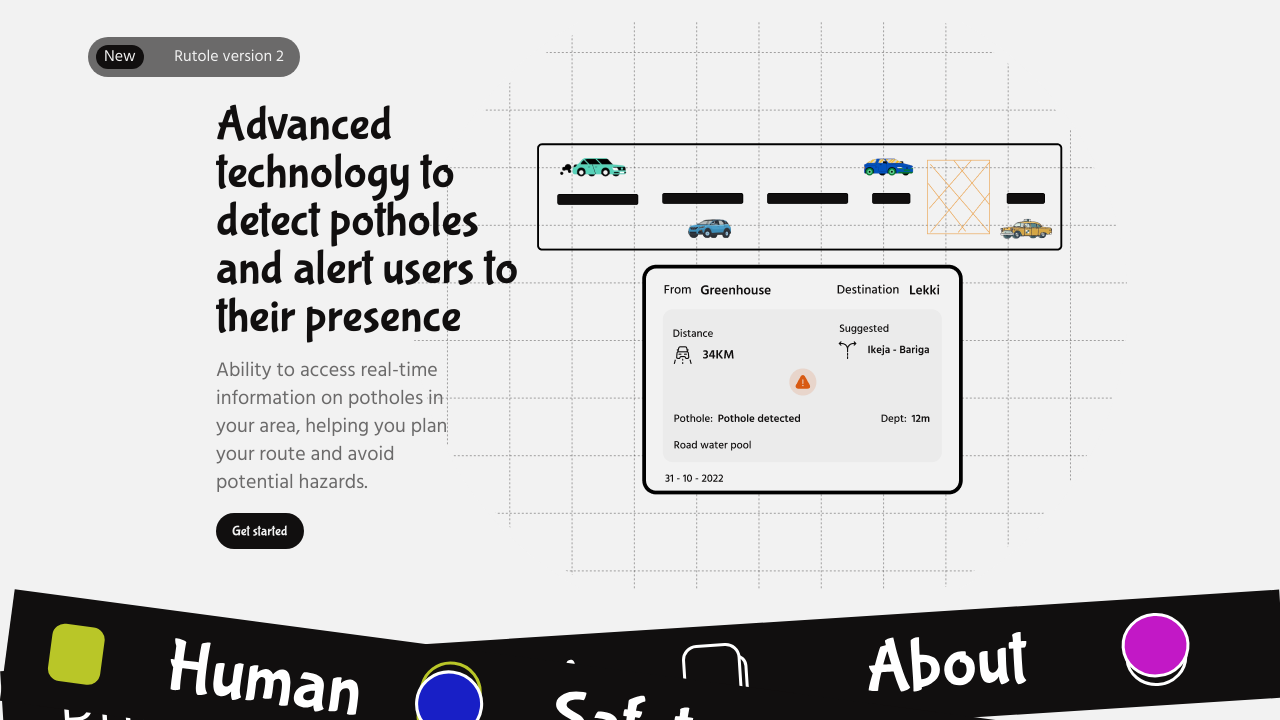
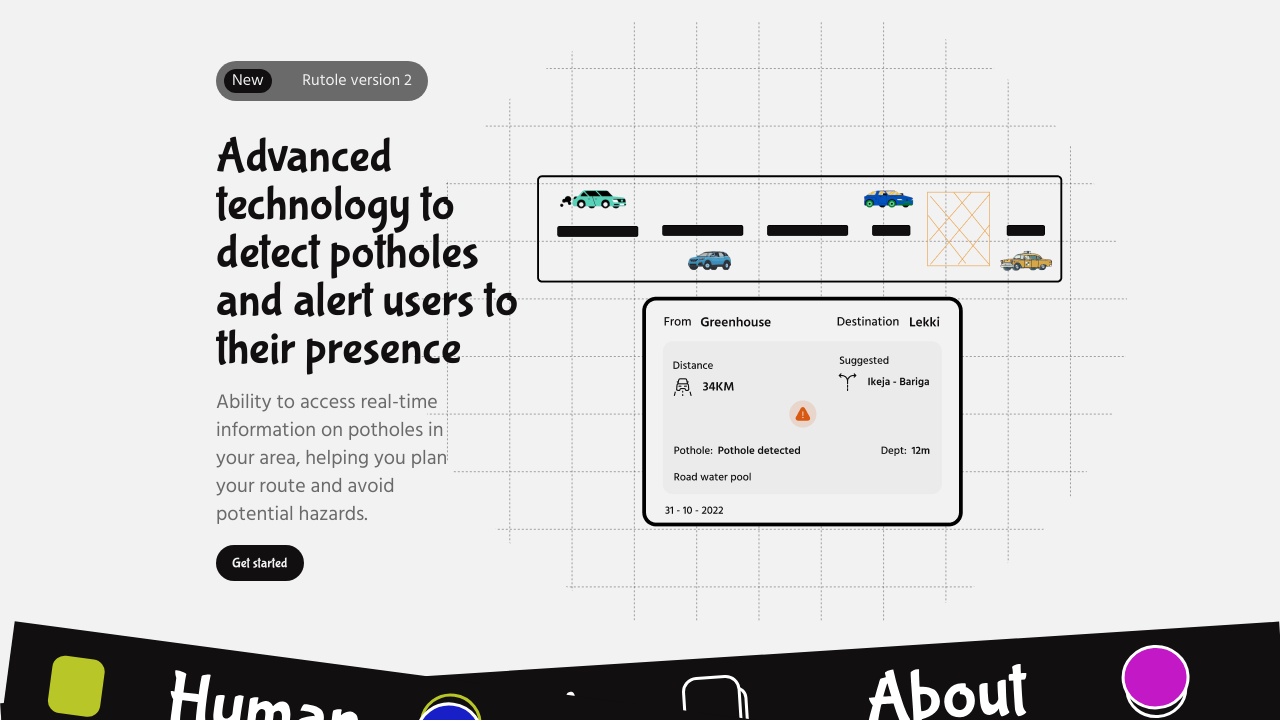
Before and after one commit to Dtoo007/Rutole-Advanced-Road-Technology, a website: page index.html in a window 1280 px wide. Shown: the part 80-800 px from the top of the page. Drawn offline with Linux system fonts and the light colour scheme.

Commit message:
files update

```diff
--- a/index.html
+++ b/index.html
@@ -31,15 +31,15 @@
             </div>
         </div>
     </nav>
+
+    <!--HERO-->
+    <section class="container flex flex-col items-start  pt-10 pb-10 bg-[url('../images/background-image.svg')] bg-right bg-no-repeat">
             <!--VERSION-->
-    <section class="container pt-4 pb-16 ml-6 absolute">
-        <div class="flex flex-row font-hind items-end justify-between bg-off_arch w-1/4 p-2 text-center rounded-full ">
+            <div class="flex flex-row font-hind items-end justify-between bg-off_arch w-1/4 p-2 mb-8 text-center rounded-full ">
                 <a href="###" class="text-off_white font-regular bg-off_black py-1.0 px-2 rounded-full w">New</a>
                 <a href="###" class="text-off_white font-regular py-1.0 px-2 rounded-full w">Rutole version 2</a>
             </div>
-    </section>
-    <!--HERO-->
-    <section class="container flex flex-row items-center justify-between pt-20 pb-10 bg-[url('../images/background-image.svg')] bg-right bg-no-repeat">
+            <div class="flex flex-row items-center justify-between">
                 <div class="w-[100%]">
                     <h1 class="text-5xl text-off_black text-left font-sans pb-4 w-[100%]">Advanced technology to detect potholes and alert users to their presence</h1>
                     <p class="text-xl text-off_arch text-left font-hind pb-4 w-[80%]">Ability to access real-time information on potholes in your area, helping you plan your route and avoid potential hazards.</p>
@@ -47,6 +47,8 @@
                 </div>
 
                 <img src="images\hero-image.png" alt="...">
+            </div>
+
 
     </section>
 
```
Also changed, not shown: css/main.css. Lines whose indentation alone changed are shown as unchanged.
